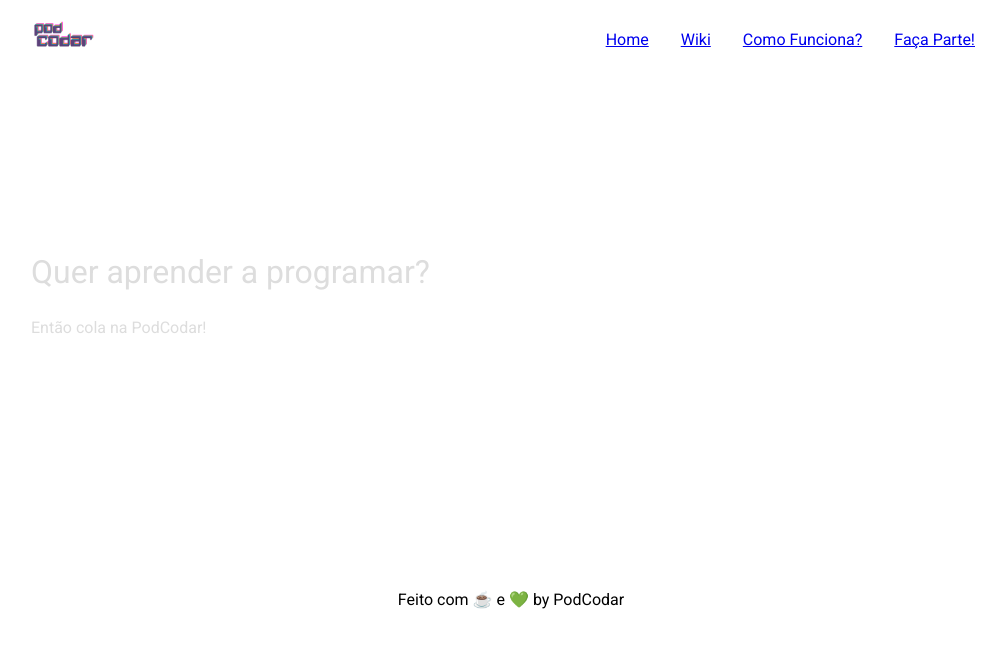
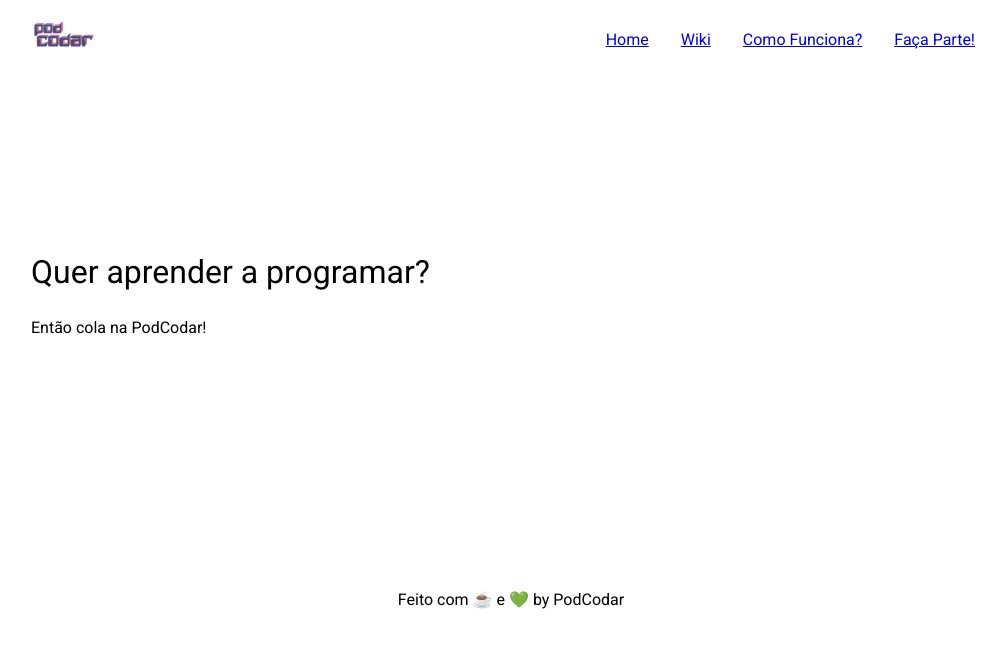
Before and after one commit to podcodar/podcodar.github.io, a Next.js app: page / in a window 1280 px wide. Shown: the top 648 px of the page, without its empty margins (129-1134 px from the left). Built offline with nearby package versions, Linux system fonts and the light colour scheme.

Commit message:
enh: improve shared styles
- textColor is black
- Internal padding to Container

```diff
--- a/components/shared/styled.ts
+++ b/components/shared/styled.ts
@@ -4,7 +4,7 @@ import { reset } from 'styled-reset';
 import { device } from './devices';
 
 export const colors = {
-  textColor: '#dddddd',
+  textColor: '#00000',
 };
 
 export const GlobalStyles = createGlobalStyle`
@@ -19,6 +19,7 @@ export const GlobalStyles = createGlobalStyle`
 export const Container = styled.div`
   display: flex;
   margin: 0 auto;
+  padding: 0 1rem;
   max-width: 960px;
 
   // for screens with more than 1920px, change max width
```
